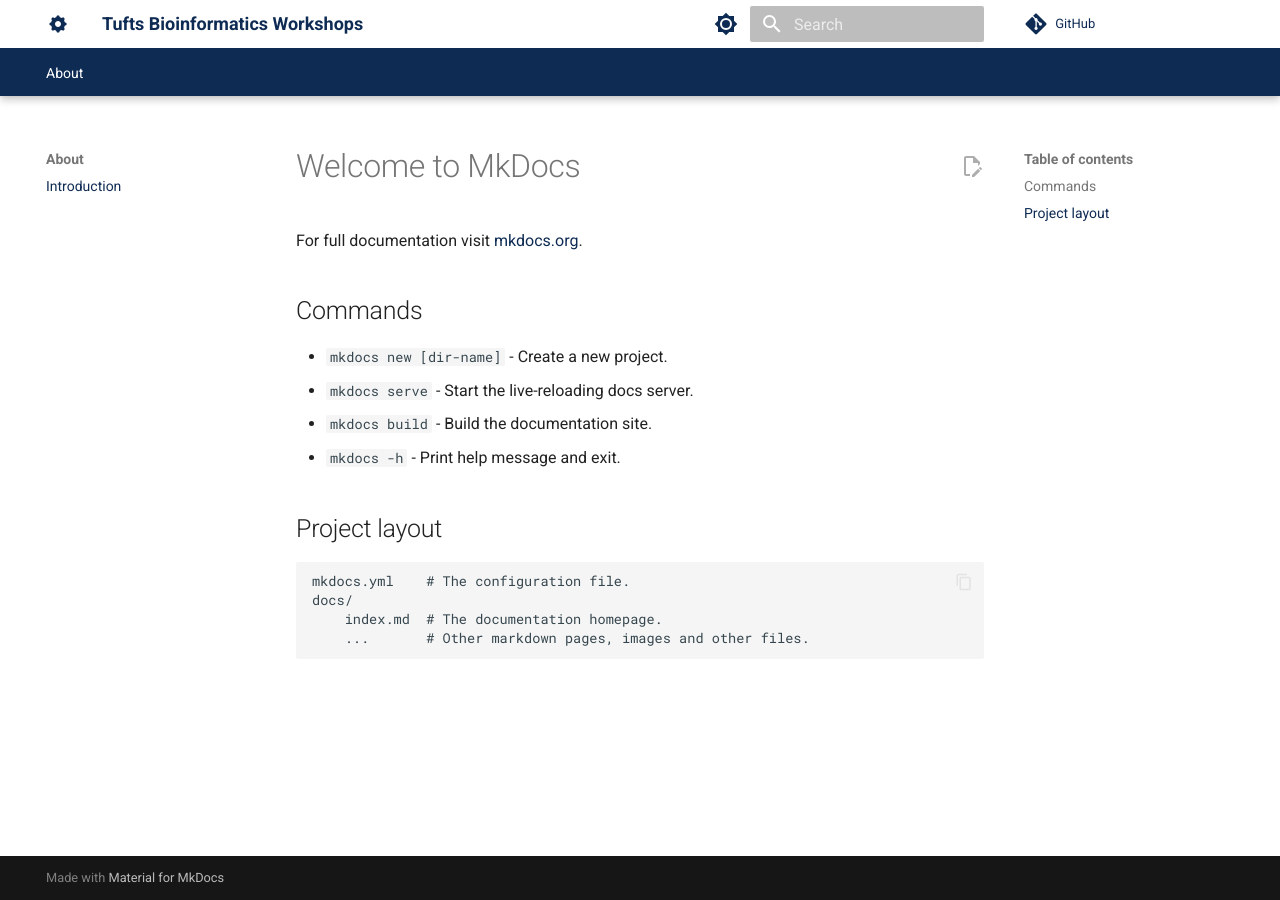
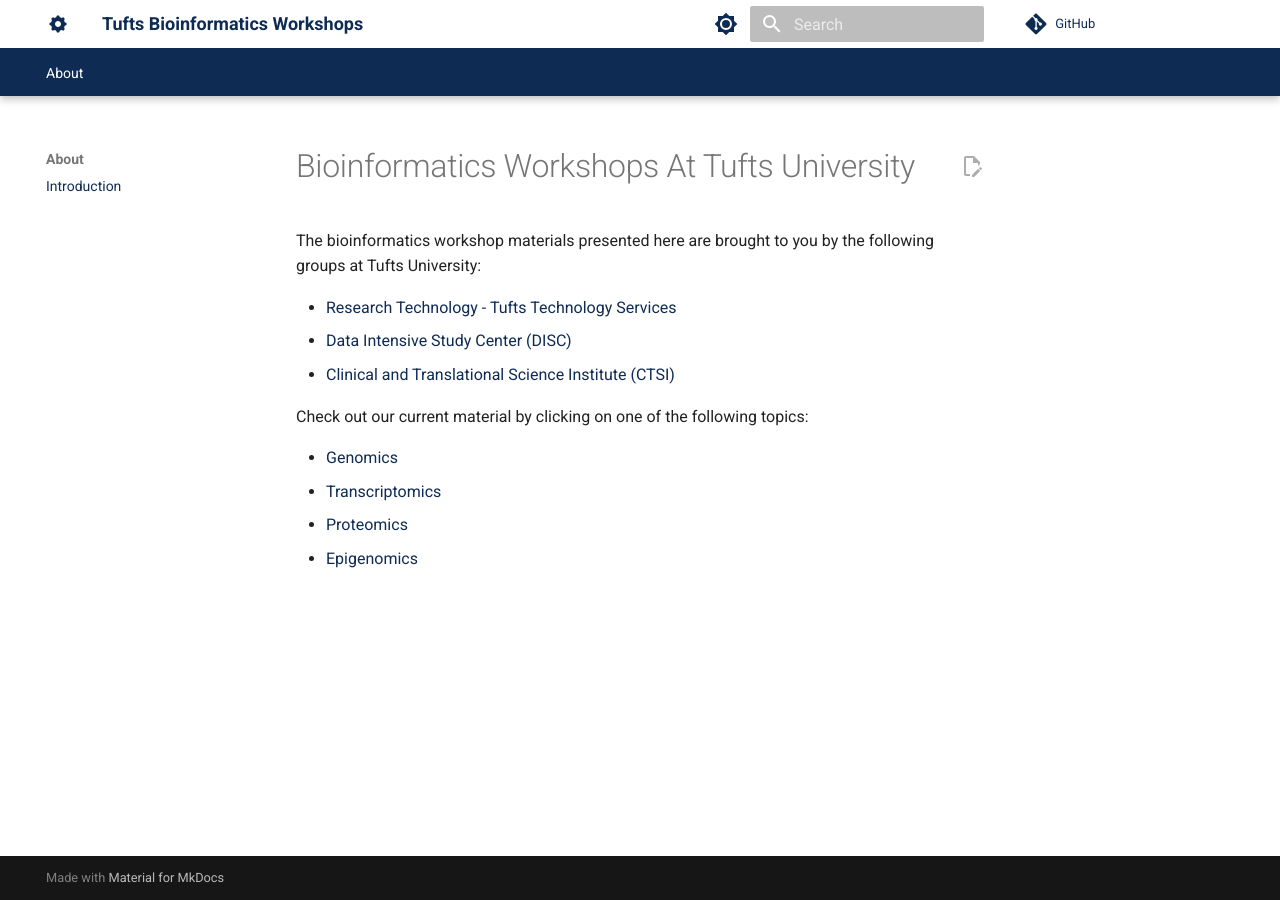
Before and after one commit to best-tufts/intro_to_single_cell_rnaseq, an MkDocs documentation site: the page built from docs/index.md, in a window 1280 px wide. Built offline with MkDocs 1.6.1 and Material for MkDocs 9.7.7, drawn with Linux system fonts in a browser that asks for light colours; comment, search, counter and statistics services are not loaded.

Commit message:
Update index.md

```diff
--- a/docs/index.md
+++ b/docs/index.md
@@ -1,17 +1,14 @@
-# Welcome to MkDocs
+# Bioinformatics Workshops At Tufts University
 
-For full documentation visit [mkdocs.org](https://www.mkdocs.org).
+The bioinformatics workshop materials presented here are brought to you by the following groups at Tufts University:
 
-## Commands
+- [Research Technology - Tufts Technology Services](https://it.tufts.edu/researchtechnology.tufts.edu)
+- [Data Intensive Study Center (DISC)](https://disc.tufts.edu/)
+- [Clinical and Translational Science Institute (CTSI)](https://www.tuftsctsi.org/)
 
-* `mkdocs new [dir-name]` - Create a new project.
-* `mkdocs serve` - Start the live-reloading docs server.
-* `mkdocs build` - Build the documentation site.
-* `mkdocs -h` - Print help message and exit.
+Check out our current material by clicking on one of the following topics:
 
-## Project layout
-
-    mkdocs.yml    # The configuration file.
-    docs/
-        index.md  # The documentation homepage.
-        ...       # Other markdown pages, images and other files.
+- [Genomics](#)
+- [Transcriptomics](#)
+- [Proteomics](#)
+- [Epigenomics](#)
```
